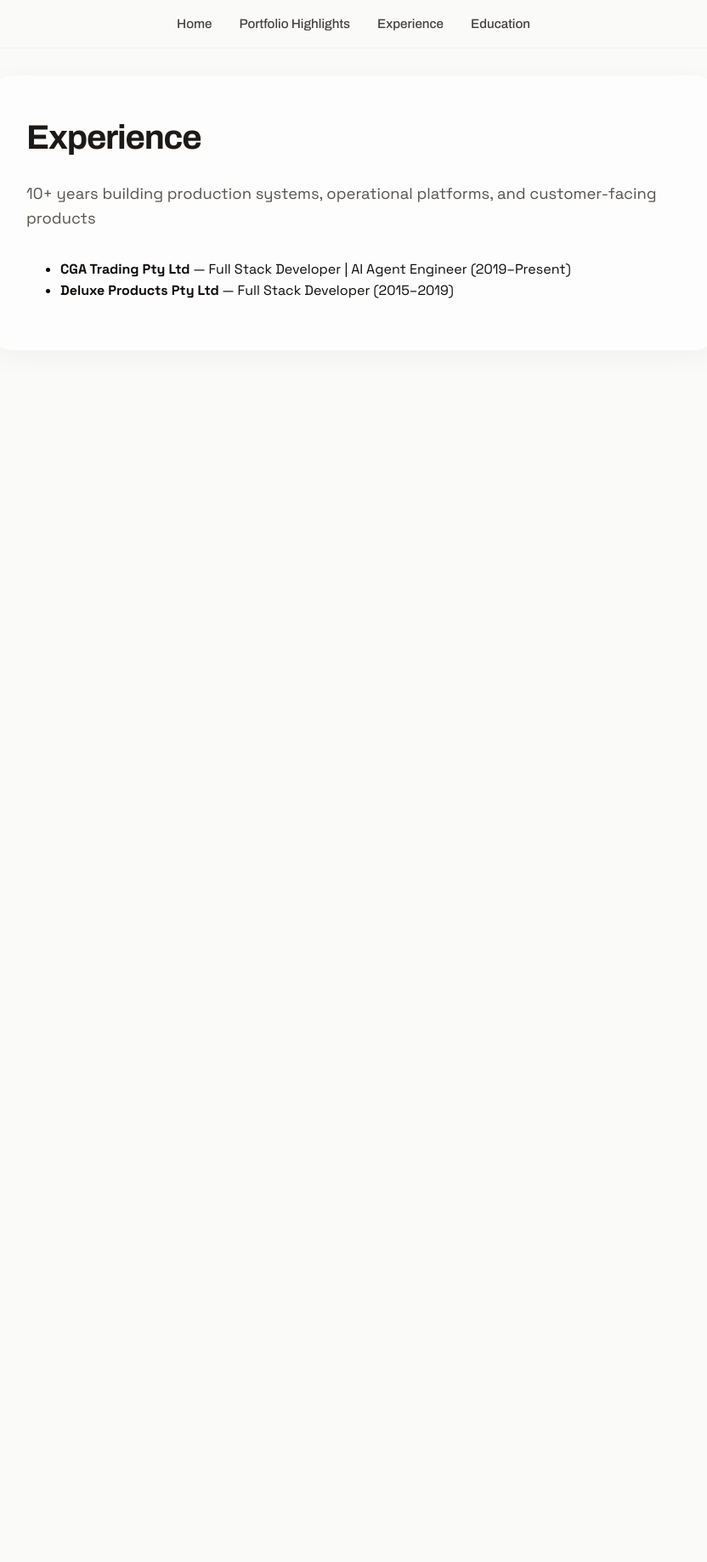
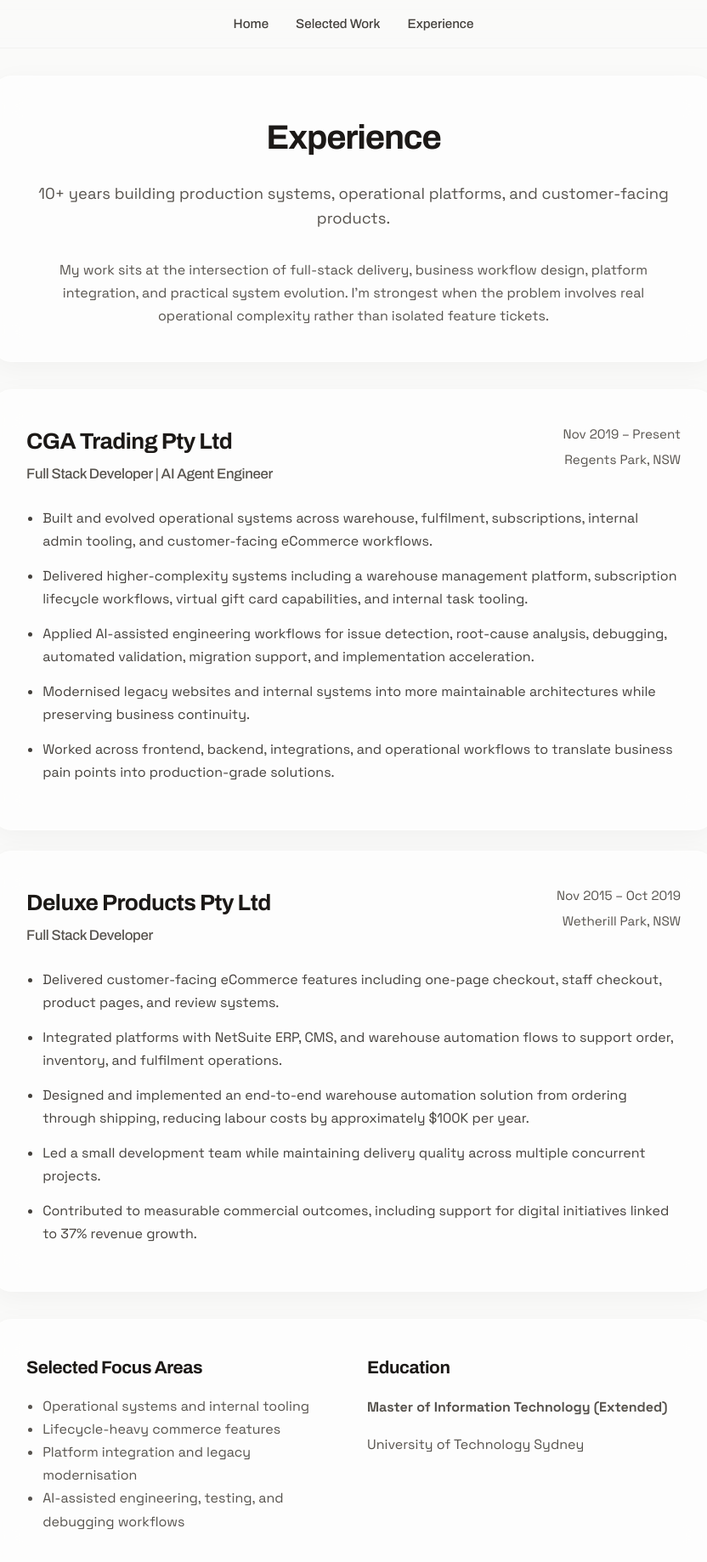
Before and after one commit to lukerjin/my-portfolio, a React (Create React App) app: page /my-portfolio/experience in a window 1280 px wide. Shown: the top 1838 px of the page at 85% size, without its empty margins (224-1056 px from the left). Before the commit the page ends 871 px from the top, so only its background shows below. Built offline with nearby package versions, Linux system fonts and the light colour scheme.

Commit message:
Strengthen portfolio proof points and experience page

```diff
--- a/src/App.tsx
+++ b/src/App.tsx
@@ -16,9 +16,8 @@ function App(): React.JSX.Element {
       <header className="App-header">
         <nav className="nav-links">
           <Link to="/">Home</Link>
-          <Link to="/projects">Portfolio Highlights</Link>
+          <Link to="/projects">Selected Work</Link>
           <Link to="/experience">Experience</Link>
-          <Link to="/education">Education</Link>
         </nav>
       </header>
 
--- a/src/components/Footer.tsx
+++ b/src/components/Footer.tsx
@@ -11,6 +11,7 @@ export default function Footer(): React.JSX.Element {
       </p>
       <div className="footer-links">
         <a href="mailto:jc.jinwu@gmail.com">Email</a>
+        <a href="https://github.com/lukerjin" target="_blank" rel="noreferrer">GitHub</a>
       </div>
       <p className="footer-copy">&copy; {new Date().getFullYear()} Jin Wu. All rights reserved.</p>
     </footer>
--- /dev/null
+++ b/src/css/Experience.css
@@ -0,0 +1,105 @@
+.experience-page {
+  display: flex;
+  flex-direction: column;
+  gap: 2rem;
+}
+
+.experience-hero {
+  text-align: center;
+}
+
+.experience-intro {
+  max-width: 760px;
+  margin: 0 auto;
+  color: var(--text-muted);
+  line-height: 1.7;
+}
+
+.experience-timeline {
+  display: flex;
+  flex-direction: column;
+  gap: 1.5rem;
+}
+
+.experience-card {
+  display: flex;
+  flex-direction: column;
+  gap: 1.5rem;
+}
+
+.experience-header {
+  display: flex;
+  justify-content: space-between;
+  gap: 1.5rem;
+  align-items: flex-start;
+}
+
+.experience-header h2 {
+  font-size: 1.65rem;
+  margin-bottom: 0.25rem;
+}
+
+.experience-header h3 {
+  font-size: 1.05rem;
+  color: var(--text-muted);
+  font-weight: 500;
+  margin: 0;
+}
+
+.experience-meta {
+  display: flex;
+  flex-direction: column;
+  align-items: flex-end;
+  gap: 0.35rem;
+  color: var(--text-muted);
+  font-size: 0.95rem;
+  white-space: nowrap;
+}
+
+.experience-list {
+  margin: 0;
+  padding-left: 1.2rem;
+  color: var(--secondary);
+}
+
+.experience-list li {
+  margin-bottom: 0.85rem;
+  line-height: 1.7;
+}
+
+.experience-side-notes {
+  display: grid;
+  grid-template-columns: repeat(2, minmax(0, 1fr));
+  gap: 2rem;
+}
+
+.experience-note h2 {
+  font-size: 1.3rem;
+  margin-bottom: 0.9rem;
+}
+
+.experience-note p,
+.experience-note li {
+  color: var(--text-muted);
+  line-height: 1.7;
+}
+
+.experience-note ul {
+  margin: 0;
+  padding-left: 1.2rem;
+}
+
+@media (max-width: 720px) {
+  .experience-header {
+    flex-direction: column;
+  }
+
+  .experience-meta {
+    align-items: flex-start;
+    white-space: normal;
+  }
+
+  .experience-side-notes {
+    grid-template-columns: 1fr;
+  }
+}
--- a/src/css/Footer.css
+++ b/src/css/Footer.css
@@ -1,6 +1,5 @@
 .footer {
   text-align: center;
-  /* margin-top removed to rely on parent flex gap */
 }
 
 .footer h2 {
@@ -11,28 +10,36 @@
 }
 
 .footer p {
-  max-width: 500px;
+  max-width: 640px;
   margin: 0.5rem auto 2rem;
-  line-height: 1.6;
+  line-height: 1.7;
   color: var(--text-muted);
 }
 
 .footer-links {
   margin-bottom: 2rem;
+  display: flex;
+  justify-content: center;
+  flex-wrap: wrap;
+  gap: 1rem;
 }
 
 .footer-links a {
-  margin: 0 16px;
   color: var(--accent);
   text-decoration: none;
   font-weight: 600;
   transition: all 0.2s ease;
-  font-size: 1.1rem;
+  font-size: 1rem;
+  padding: 0.75rem 1.1rem;
+  border: 1px solid rgba(0, 0, 0, 0.08);
+  border-radius: 999px;
+  background: rgba(255, 255, 255, 0.55);
 }
 
 .footer-links a:hover {
   color: var(--primary);
-  opacity: 0.8;
+  opacity: 0.9;
+  transform: translateY(-1px);
 }
 
 .footer-copy {
--- a/src/css/Home.css
+++ b/src/css/Home.css
@@ -3,14 +3,13 @@
     display: flex;
     flex-direction: column;
     gap: 3rem;
-    /* Consistent spacing between sections */
     padding: 2rem 0;
 }
 
 /* ===== Hero ===== */
 .hero {
     text-align: center;
-    max-width: 800px;
+    max-width: 880px;
     margin: 0 auto;
     padding: 3rem 0 1.5rem;
 }
@@ -31,7 +30,6 @@
 
 .hero-role-container {
     min-height: 2.3em;
-    /* Reserve space for exactly 2 lines of role text if it wraps */
     display: flex;
     justify-content: center;
     align-items: flex-start;
@@ -45,12 +43,53 @@
     color: var(--text-muted);
 }
 
-/* ===== Typing Effect (Minimalist) ===== */
+.hero-actions {
+    display: flex;
+    flex-wrap: wrap;
+    gap: 0.9rem;
+    justify-content: center;
+    margin-top: 2rem;
+}
+
+.hero-actions .btn {
+    min-width: 170px;
+    text-align: center;
+}
+
+/* ===== Proof Grid ===== */
+.proof-grid {
+    display: grid;
+    grid-template-columns: repeat(auto-fit, minmax(220px, 1fr));
+    gap: 1rem;
+}
+
+.proof-card {
+    background: var(--glass-bg);
+    backdrop-filter: blur(24px) saturate(140%);
+    border-radius: 22px;
+    padding: 1.35rem 1.3rem;
+    box-shadow: var(--glass-shadow);
+    border: 1px solid var(--glass-border);
+}
+
+.proof-card h3 {
+    font-size: 1.05rem;
+    margin-bottom: 0.55rem;
+    color: var(--primary);
+}
+
+.proof-card p {
+    margin: 0;
+    color: var(--text-muted);
+    line-height: 1.65;
+    font-size: 0.96rem;
+}
+
+/* ===== Typing Effect ===== */
 .animated-role {
     color: var(--accent);
     font-weight: 600;
     display: inline;
-    /* Changed to inline for natural wrapping within the container */
 }
 
 .cursor {
@@ -62,7 +101,6 @@
 }
 
 @keyframes blink {
-
     0%,
     100% {
         opacity: 1;
@@ -72,3 +110,10 @@
         opacity: 0;
     }
 }
+
+@media (max-width: 640px) {
+    .hero-actions .btn {
+        width: 100%;
+        min-width: 0;
+    }
+}
--- a/src/pages/Experience.tsx
+++ b/src/pages/Experience.tsx
@@ -1,15 +1,89 @@
 import React from 'react';
+import '../css/Experience.css';
+
+const experienceData = [
+  {
+    company: 'CGA Trading Pty Ltd',
+    role: 'Full Stack Developer | AI Agent Engineer',
+    period: 'Nov 2019 – Present',
+    location: 'Regents Park, NSW',
+    highlights: [
+      'Built and evolved operational systems across warehouse, fulfilment, subscriptions, internal admin tooling, and customer-facing eCommerce workflows.',
+      'Delivered higher-complexity systems including a warehouse management platform, subscription lifecycle workflows, virtual gift card capabilities, and internal task tooling.',
+      'Applied AI-assisted engineering workflows for issue detection, root-cause analysis, debugging, automated validation, migration support, and implementation acceleration.',
+      'Modernised legacy websites and internal systems into more maintainable architectures while preserving business continuity.',
+      'Worked across frontend, backend, integrations, and operational workflows to translate business pain points into production-grade solutions.'
+    ]
+  },
+  {
+    company: 'Deluxe Products Pty Ltd',
+    role: 'Full Stack Developer',
+    period: 'Nov 2015 – Oct 2019',
+    location: 'Wetherill Park, NSW',
+    highlights: [
+      'Delivered customer-facing eCommerce features including one-page checkout, staff checkout, product pages, and review systems.',
+      'Integrated platforms with NetSuite ERP, CMS, and warehouse automation flows to support order, inventory, and fulfilment operations.',
+      'Designed and implemented an end-to-end warehouse automation solution from ordering through shipping, reducing labour costs by approximately $100K per year.',
+      'Led a small development team while maintaining delivery quality across multiple concurrent projects.',
+      'Contributed to measurable commercial outcomes, including support for digital initiatives linked to 37% revenue growth.'
+    ]
+  }
+];
 
 export default function Experience(): React.JSX.Element {
   return (
-    <section className="glass-card">
-      <h1 className="page-title">Experience</h1>
-      <p className="page-subtitle">10+ years building production systems, operational platforms, and customer-facing products</p>
+    <section className="experience-page">
+      <div className="glass-card experience-hero">
+        <h1 className="page-title">Experience</h1>
+        <p className="page-subtitle">
+          10+ years building production systems, operational platforms, and customer-facing products.
+        </p>
+        <p className="experience-intro">
+          My work sits at the intersection of full-stack delivery, business workflow design, platform integration,
+          and practical system evolution. I’m strongest when the problem involves real operational complexity rather than isolated feature tickets.
+        </p>
+      </div>
 
-      <ul>
-        <li><strong>CGA Trading Pty Ltd</strong> — Full Stack Developer | AI Agent Engineer (2019–Present)</li>
-        <li><strong>Deluxe Products Pty Ltd</strong> — Full Stack Developer (2015–2019)</li>
-      </ul>
+      <div className="experience-timeline">
+        {experienceData.map((job) => (
+          <article className="glass-card experience-card" key={`${job.company}-${job.period}`}>
+            <div className="experience-header">
+              <div>
+                <h2>{job.company}</h2>
+                <h3>{job.role}</h3>
+              </div>
+              <div className="experience-meta">
+                <span>{job.period}</span>
+                <span>{job.location}</span>
+              </div>
+            </div>
+
+            <ul className="experience-list">
+              {job.highlights.map((item) => (
+                <li key={item}>{item}</li>
+              ))}
+            </ul>
+          </article>
+        ))}
+      </div>
+
+      <section className="glass-card experience-side-notes">
+        <div className="experience-note">
+          <h2>Selected Focus Areas</h2>
+          <ul>
+            <li>Operational systems and internal tooling</li>
+            <li>Lifecycle-heavy commerce features</li>
+            <li>Platform integration and legacy modernisation</li>
+            <li>AI-assisted engineering, testing, and debugging workflows</li>
+          </ul>
+        </div>
+
+        <div className="experience-note">
+          <h2>Education</h2>
+          <p><strong>Master of Information Technology (Extended)</strong></p>
+          <p>University of Technology Sydney</p>
+        </div>
+      </section>
     </section>
   );
 }
--- a/src/pages/Home.tsx
+++ b/src/pages/Home.tsx
@@ -1,10 +1,30 @@
 import React from "react";
+import { Link } from "react-router-dom";
 import useReveal from "../hooks/useReveal";
 import FeaturedProjects from "../components/FeaturedProjects";
 import AboutMe from "../components/AboutMe";
 import TypingEffect from "../components/TypingEffect";
 import Capabilities from "../components/Capabilities";
 import '../css/Home.css';
+
+const proofPoints = [
+  {
+    title: "10+ Years",
+    text: "Building production systems across eCommerce, internal platforms, and operational workflows."
+  },
+  {
+    title: "Operational Systems",
+    text: "Warehouse, subscriptions, fulfilment, admin tooling, and lifecycle-heavy business flows."
+  },
+  {
+    title: "AI-Assisted Engineering",
+    text: "Debugging, validation, workflow automation, and agent-based engineering support."
+  },
+  {
+    title: "Full-Stack Ownership",
+    text: "Frontend, backend, integrations, platform modernisation, and production delivery."
+  }
+];
 
 export default function Home(): React.JSX.Element {
   useReveal();
@@ -16,6 +36,22 @@ export default function Home(): React.JSX.Element {
         <p className="hero-desc">
           I design and build production systems, internal platforms, and AI-assisted engineering workflows for real business operations.
         </p>
+
+        <div className="hero-actions">
+          <Link to="/projects" className="btn">View Selected Work</Link>
+          <Link to="/experience" className="btn ghost">View Experience</Link>
+          <a href="https://github.com/lukerjin" target="_blank" rel="noreferrer" className="btn ghost">GitHub</a>
+          <a href="mailto:jc.jinwu@gmail.com" className="btn ghost">Email</a>
+        </div>
+      </section>
+
+      <section className="proof-grid reveal">
+        {proofPoints.map((item) => (
+          <article className="proof-card" key={item.title}>
+            <h3>{item.title}</h3>
+            <p>{item.text}</p>
+          </article>
+        ))}
       </section>
 
       <AboutMe />
```
